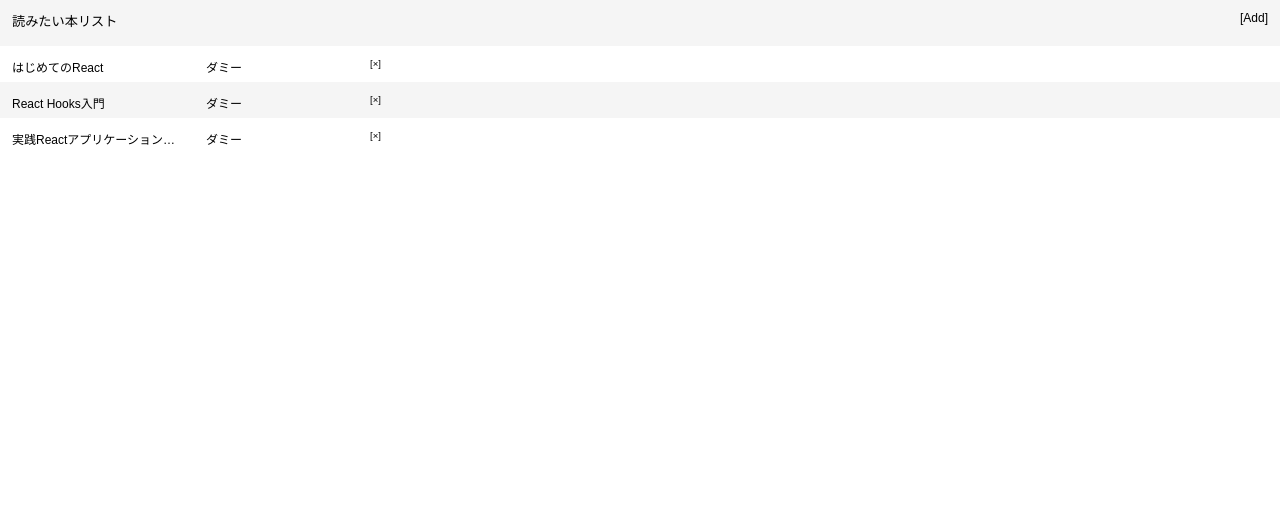
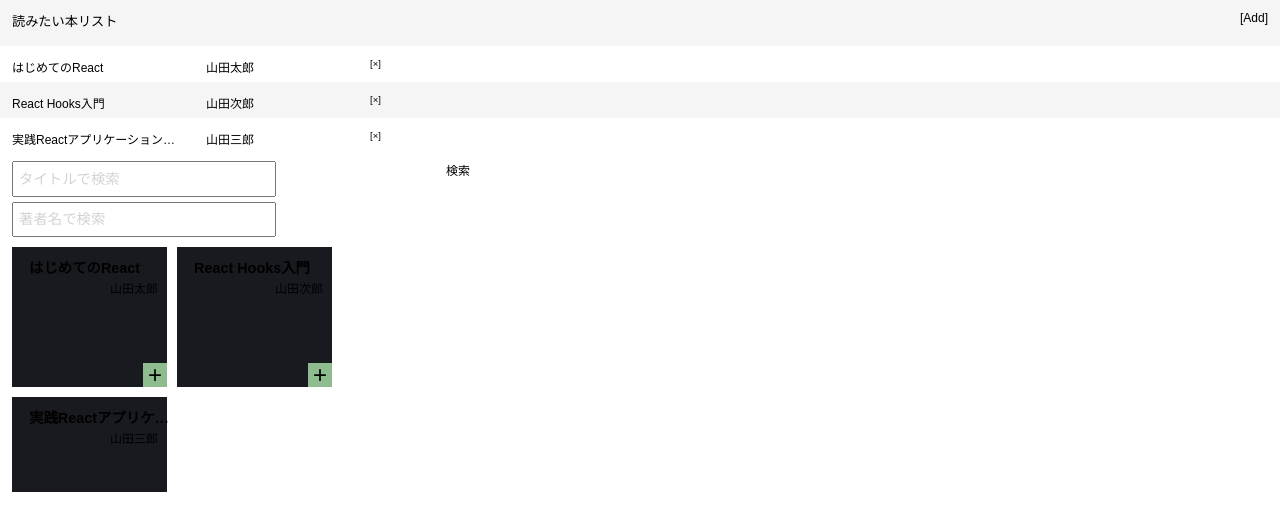
Before and after one commit to kyonenya/trial-preact, a Preact app: page / in a window 1280 px wide. Shown: the top 530 px of the page. Built offline with nearby package versions, Linux system fonts and the light colour scheme.

Commit message:
検索ダイアログと検索アイテムをひとまず表示させるところまで

```diff
--- a/dist_bookAPI/Row.js
+++ b/dist_bookAPI/Row.js
@@ -4,6 +4,5 @@
     return (h("div", { className: "book-row" },
         h("div", { className: "title" }, title),
         h("div", { className: "authors" }, authors),
-        h("input", { className: "memo", type: "text", value: memo }),
         h("div", { className: "delete-row", onClick: onDelete }, "[\u00D7]")));
 };
--- /dev/null
+++ b/dist_bookAPI/SearchDialog.js
@@ -0,0 +1,32 @@
+import { h } from 'preact';
+import { useState } from 'preact/hooks';
+import { SearchItem } from './SearchItem';
+const dummyResults = [
+    {
+        title: 'はじめてのReact',
+        authors: '山田太郎',
+        thumbnail: '',
+    },
+    {
+        title: 'React Hooks入門',
+        authors: '山田次郎',
+        thumbnail: '',
+    },
+    {
+        title: '実践Reactアプリケーション開発',
+        authors: '山田三郎',
+        thumbnail: '',
+    },
+];
+export const SearchDialog = () => {
+    const [results, setResults] = useState(dummyResults);
+    return (h("div", { className: "dialog" },
+        h("div", { className: "operation" },
+            h("div", { className: "conditions" },
+                h("input", { type: "text", placeholder: "\u30BF\u30A4\u30C8\u30EB\u3067\u691C\u7D22" }),
+                h("input", { type: "text", placeholder: "\u8457\u8005\u540D\u3067\u691C\u7D22" })),
+            h("div", { className: "button-like" }, "\u691C\u7D22")),
+        h("div", { className: "search-results" }, results.map((result, i) => {
+            return (h(SearchItem, { result: result, key: i }));
+        }))));
+};
--- /dev/null
+++ b/dist_bookAPI/SearchItem.js
@@ -0,0 +1,10 @@
+import { h } from 'preact';
+export const SearchItem = ({ result }) => {
+    const { title, authors, thumbnail } = result;
+    return (h("div", { className: "book-search-item" },
+        h("h2", { title: title }, title),
+        h("div", { className: "authors", title: authors }, authors),
+        thumbnail ? h("img", { src: thumbnail, alt: "" }) : null,
+        h("div", { className: "add-book" },
+            h("span", null, "+"))));
+};
--- a/src_bookAPI/App.tsx
+++ b/src_bookAPI/App.tsx
@@ -1,25 +1,26 @@
 import { h, FunctionComponent as FC } from 'preact';
 import { useState } from 'preact/hooks';
 import { Row } from './Row';
+import { SearchDialog } from './SearchDialog';
 import { bookable } from './types';
 
 const dummyBooks: bookable[] = [
   {
     id: 1,
     title: 'はじめてのReact',
-    authors: 'ダミー',
+    authors: '山田太郎',
     memo: 'メモ',
   },
   {
     id: 2,
     title: 'React Hooks入門',
-    authors: 'ダミー',
+    authors: '山田次郎',
     memo: 'メモ',
   },
   {
     id: 3,
     title: '実践Reactアプリケーション開発',
-    authors: 'ダミー',
+    authors: '山田三郎',
     memo: 'メモ',
   },
 ];
@@ -45,12 +46,12 @@
             <Row
               book={book}
               key={book.id}
-//              onMemoChange={(id, memo) => {}}
               onDelete={() => handleDelete(book.id)}
             />
           );
         })}
       </main>
+      <SearchDialog />
     </div>
   );
 };
--- /dev/null
+++ b/src_bookAPI/SearchDialog.tsx
@@ -0,0 +1,58 @@
+import { h, FunctionComponent as FC } from 'preact';
+import { useState } from 'preact/hooks';
+import { SearchItem } from './SearchItem';
+import { resultable } from './types';
+
+const dummyResults: resultable[] = [
+  {
+    title: 'はじめてのReact',
+    authors: '山田太郎',
+    thumbnail: '',
+  },
+  {
+    title: 'React Hooks入門',
+    authors: '山田次郎',
+    thumbnail: '',
+  },
+  {
+    title: '実践Reactアプリケーション開発',
+    authors: '山田三郎',
+    thumbnail: '',
+  },
+];
+
+export const SearchDialog = () => {
+  const [results, setResults] = useState<resultable[]>(dummyResults);
+
+  return (
+    <div className="dialog">
+      <div className="operation">
+        <div className="conditions">
+          <input type="text"
+            placeholder="タイトルで検索"
+//            onChange={handleTitleInputChange}
+          />
+          <input type="text"
+            placeholder="著者名で検索"
+//            onChange={handleAuthorInputChange}
+          />
+        </div>
+        <div className="button-like"
+//          onClick={handleSearchClick}
+        >
+          検索
+        </div>
+      </div>
+      <div className="search-results">
+        {results.map((result, i) => {
+          return (
+            <SearchItem
+              result={result}
+              key={i}
+            />
+          );
+        })}
+      </div>
+    </div>
+  );
+}
--- /dev/null
+++ b/src_bookAPI/SearchItem.tsx
@@ -0,0 +1,23 @@
+import { h, FunctionComponent as FC } from 'preact';
+import { resultable } from './types';
+
+export const SearchItem: FC<{
+  result: resultable
+}> = ({ result }) => {
+  const { title, authors, thumbnail } = result;
+
+  return (
+    <div className="book-search-item">
+      <h2 title={title}>{title}</h2>
+      <div className="authors" title={authors}>
+        {authors}
+      </div>
+      {thumbnail ? <img src={thumbnail} alt="" /> : null}
+      <div className="add-book"
+//        onClick={handleAddBookClick}
+      >
+        <span>+</span>
+      </div>
+    </div>
+  );
+};
--- a/src_bookAPI/types.ts
+++ b/src_bookAPI/types.ts
@@ -5,7 +5,7 @@
   memo: string;
 };
 
-export type descriptable = {
+export type resultable = {
   title: string;
   authors: string;
   thumbnail: string;
```
Also changed, not shown: dist_bookAPI/App.js (+7 -7 lines).
